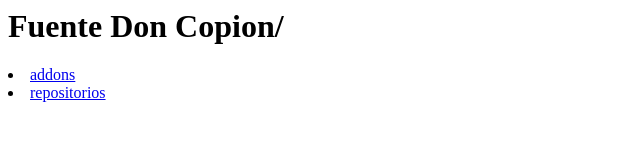
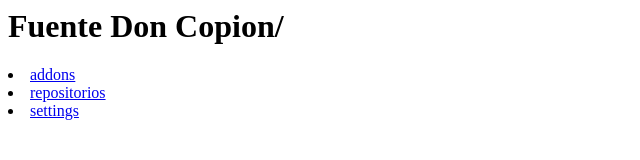
Before and after one commit to DonCopion/DonCopion.github.io, a plain HTML site: page index.html in a window 1280 px wide. Shown: the full height of the page, 0-640 px from the left. Drawn offline with Linux system fonts and the light colour scheme.

Commit message:
Update index.html

```diff
--- a/index.html
+++ b/index.html
@@ -5,4 +5,5 @@
  <body>
 	<li><a href="addons/">addons</a><td></td></li>
 	<li><a href="repositorios/">repositorios</a><td></td></li>
+	<li><a href="settings/">settings</a><td></td></li>
 </body></html>
```
